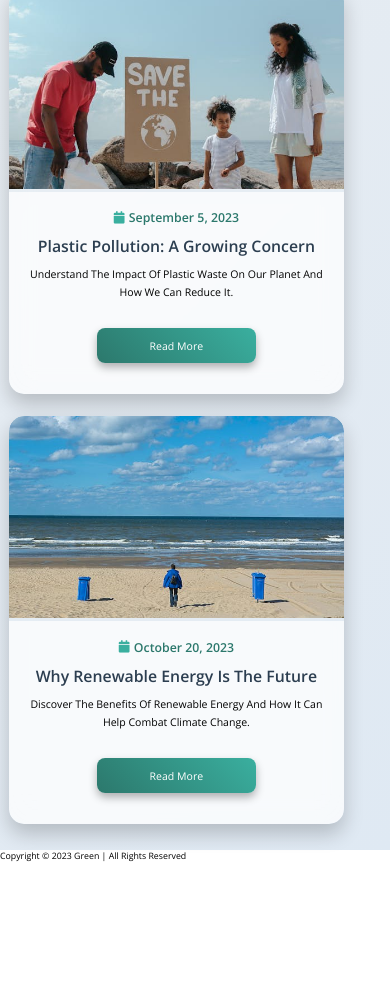
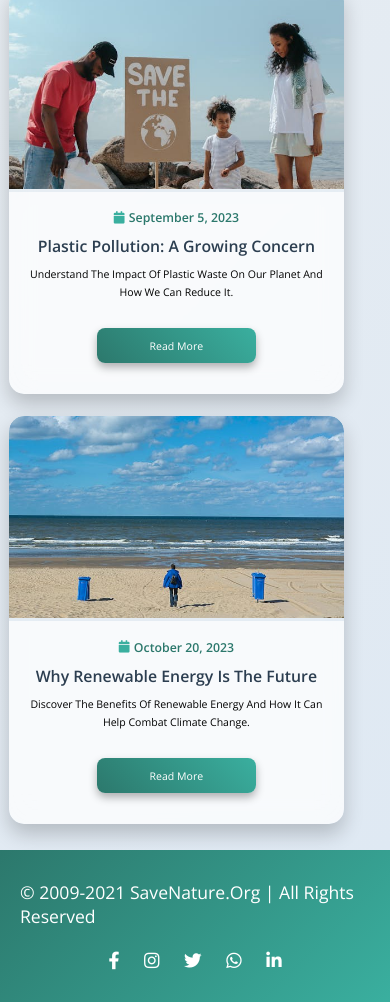
Before and after one commit to prachipatil2005/Save_Nature_Website, a plain HTML site: page post.html in a window 390 px wide. Shown: the part 1518-2520 px from the top of the page. Before the commit the page ends 2380 px from the top, so only its background shows below. Drawn offline with nearby package versions, Linux system fonts and the light colour scheme; a script that the page names is missing.

Commit message:
updataed

```diff
--- a/css/style.css
+++ b/css/style.css
@@ -231,6 +231,39 @@ header .fa-bars{
         left: 0;
         transform: rotate(360deg);
     }
+}
+.home {
+    min-height: 100vh;
+    display: flex;
+    align-items: flex-start; /* Change from center to flex-start to align content to the top */
+    justify-content: center;
+    background: url(../images/home-bg.jpg) no-repeat;
+    background-size: cover;
+    background-position: center;
+    animation: fadeIn 2s ease-in-out;
+    padding-top: 15rem;
+}
+
+.home .content {
+    text-align: center;
+    padding: 2rem;
+    animation: slideIn 1.5s ease-in-out;
+    max-width: 90%; /* Ensures text does not stretch too wide on large screens */
+}
+
+.home .content h1 {
+    font-size: 6rem; /* Reduced font size for the heading */
+    color: var(--green);
+    text-shadow: var(--shadow);
+    margin-bottom: 1rem; /* Add margin to give some space below the heading */
+}
+
+.home .content p {
+    font-size: 1.8rem; /* Slightly reduced font size */
+    color: black;
+    padding: 1.5rem 0;
+    width: 75rem;
+    text-shadow: var(--shadow);
 }
 
 /* Grid Layout for Images Below the Button */
@@ -1115,7 +1148,7 @@ header .fa-bars{
 
 
 /*footer section begins*/
-.footer{
+/* .footer{
     background: #333;
 }
 
@@ -1211,7 +1244,63 @@ header .fa-bars{
 
 .footer .credit a:hover{
     text-decoration: underline;
+} */
+
+/* Footer Styling */
+.footer {
+    background: linear-gradient(135deg, #2c786c, #3aaf9f);
+    padding: 20px 0;
+    text-align: center;
+    color: white;
+    font-size: 2rem;
+    position: relative;
+    bottom: 0;
+    width: 100%;
 }
+
+.footer-container {
+    display: flex;
+    justify-content: space-between;
+    align-items: center;
+    max-width: 1200px;
+    margin: auto;
+    padding: 0 20px;
+}
+
+.footer-left {
+    flex: 1;
+    text-align: left;
+}
+
+.footer-right {
+    flex: 1;
+    text-align: right;
+}
+
+.footer .social-icon {
+    color: white;
+    margin: 0 10px;
+    font-size: 2rem;
+    transition: transform 0.3s ease-in-out, color 0.3s ease-in-out;
+}
+
+.footer .social-icon:hover {
+    transform: scale(1.2);
+    color: black;
+}
+
+/* Responsive Footer */
+@media (max-width: 768px) {
+    .footer-container {
+        flex-direction: column;
+        text-align: center;
+    }
+
+    .footer-left, .footer-right {
+        margin: 10px 0;
+    }
+}
+
 /*footer section ends*/
 
 
--- a/post.html
+++ b/post.html
@@ -87,9 +87,22 @@
     <!-- Post Section Ends -->
 
     <!-- Footer Section -->
-    <footer>
-        <p>Copyright &copy; 2023 Green | All Rights Reserved</p>
-    </footer>
+    <!-- Footer Section -->
+<footer class="footer">
+    <div class="footer-container">
+        <div class="footer-left">
+            <p>&copy; 2009-2021 SaveNature.Org | All Rights Reserved</p>
+        </div>
+        <div class="footer-right">
+            <a href="#" class="social-icon"><i class="fab fa-facebook-f"></i></a>
+            <a href="#" class="social-icon"><i class="fab fa-instagram"></i></a>
+            <a href="#" class="social-icon"><i class="fab fa-twitter"></i></a>
+            <a href="#" class="social-icon"><i class="fab fa-whatsapp"></i></a>
+            <a href="#" class="social-icon"><i class="fab fa-linkedin-in"></i></a>
+        </div>
+    </div>
+</footer>
+
 
     <!-- External JS File -->
     <script src="js/script.js"></script>
```
Also changed, not shown: index.html (+1 -1 lines).
